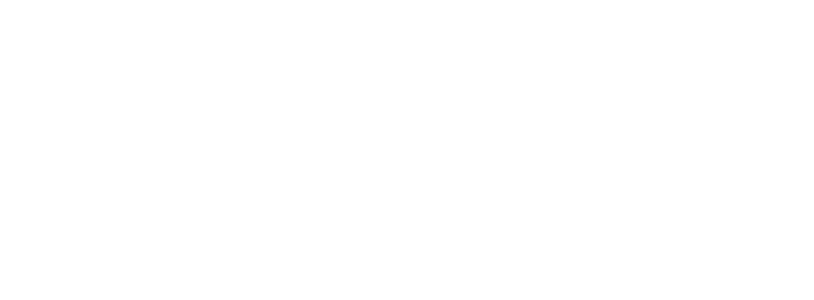
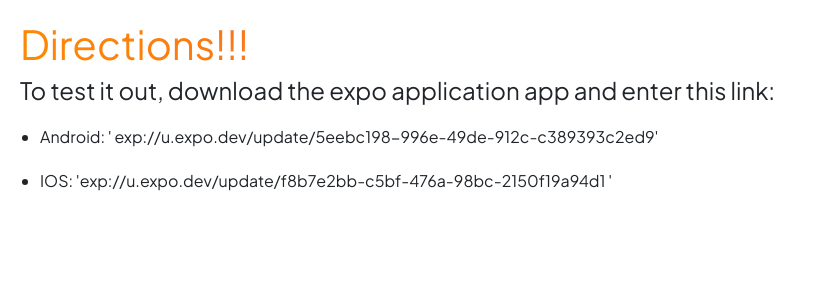
Before and after one commit to Promisemagoga/React-Portfolio, a React (Create React App) app: page /Direction1 in a window 1280 px wide. Before the commit this address had no page. Shown: the top 300 px of the page, without its empty margins (0-814 px from the left). Built offline with nearby package versions, Linux system fonts and the light colour scheme.

Commit message:
29/12/2023

```diff
--- a/src/App.css
+++ b/src/App.css
@@ -1,6 +1,14 @@
 * {
   padding: 0;
   margin: 0;
+}
+
+.direction{
+  margin: 20px;
+}
+
+.direction li{
+  margin: 20px;
 }
 
 .navbar{
--- a/src/App.js
+++ b/src/App.js
@@ -7,6 +7,8 @@
 import Resume from "./Components/Resume";
 import Projects from "./Components/Projects";
 import Contact from "./Components/Contact";
+import Direction1 from "./Components/Direction1";
+import Direction2 from "./Components/Direction2";
 
 function App() {
   return (
@@ -24,6 +26,10 @@
           <Route path="/Resume" element={<Resume/>}></Route>
           <Route path="/Projects" element={<Projects/>}></Route>
           <Route path="/ContactMe" element={<Contact/>}></Route>
+          <Route path="/Direction1" element={<Direction1/>}></Route>
+          <Route path="/Direction2" element={<Direction2/>}></Route>
+
+
 
         </Routes>
       </Router>
--- /dev/null
+++ b/src/Components/Direction1.js
@@ -0,0 +1,16 @@
+import React from 'react'
+
+function Direction1() {
+    return (
+        <div className='direction'>
+            <h1>Directions!!!</h1>
+            <h4>To test it out, download the expo application app and enter this link:</h4>
+            <ul>
+                <li>Android: ' exp://u.expo.dev/update/5eebc198-996e-49de-912c-c389393c2ed9'  </li>
+                <li> IOS: 'exp://u.expo.dev/update/f8b7e2bb-c5bf-476a-98bc-2150f19a94d1 '</li>
+            </ul>
+        </div>
+    )
+}
+
+export default Direction1
--- /dev/null
+++ b/src/Components/Direction2.js
@@ -0,0 +1,16 @@
+import React from 'react'
+
+function Direction2() {
+  return (
+<div className='direction'>
+            <h1>Directions!!!</h1>
+            <h4>To test it out, download the expo application app and enter this link:</h4>
+            <ul>
+                <li>Android: 'exp://u.expo.dev/update/0f6d82f0-ac8d-409f-a3d3-34c33ed0bd50'  </li>
+                <li> IOS: 'exp://u.expo.dev/update/803745c4-0a71-4b9f-929e-8b20d5a29c2f'</li>
+            </ul>
+        </div>
+  )
+}
+
+export default Direction2
--- a/src/projectsData.js
+++ b/src/projectsData.js
@@ -23,9 +23,9 @@
 
     {
         name: "TasteTrails",
-        description: " A resturant app made with react native. To try it out, download expo application on your phone and insert this link: Android:'exp://u.expo.dev/update/5eebc198-996e-49de-912c-c389393c2ed9'  ||  IOS: 'exp://u.expo.dev/update/f8b7e2bb-c5bf-476a-98bc-2150f19a94d1' ",
+        description: " A resturant app made with react native. ",
         img: "foodApp.png",
-        buttonLink: "#"
+        buttonLink: "/Direction1"
 
     },
     // {
@@ -44,9 +44,9 @@
     // },
     {
         name: "Shoping-List",
-        description: "Making your shopping easy with Shoping-List Application.To try it out, download expo application on your phone and insert this link: Android:'exp://u.expo.dev/update/0f6d82f0-ac8d-409f-a3d3-34c33ed0bd50'  ||  IOS: 'exp://u.expo.dev/update/803745c4-0a71-4b9f-929e-8b20d5a29c2f' ",
+        description: "Making your shopping easy with Shoping-List Application.",
         img: "shopping.png",
-        buttonLink: "https://untrained-chefs.webflow.io/"
+        buttonLink: "/Direction2"
 
     },
 
```
